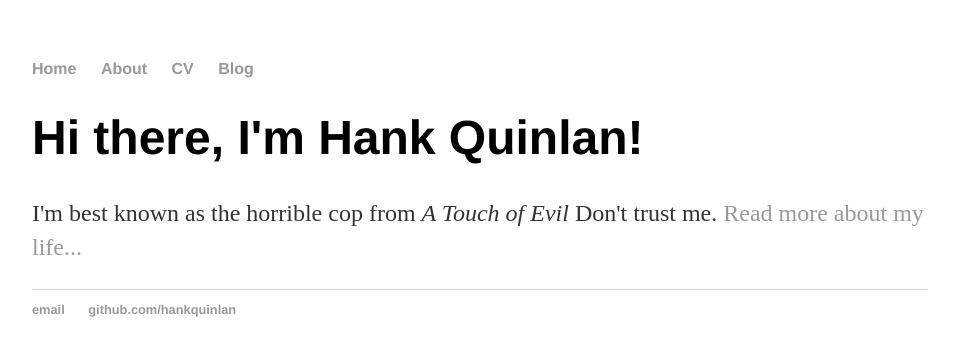
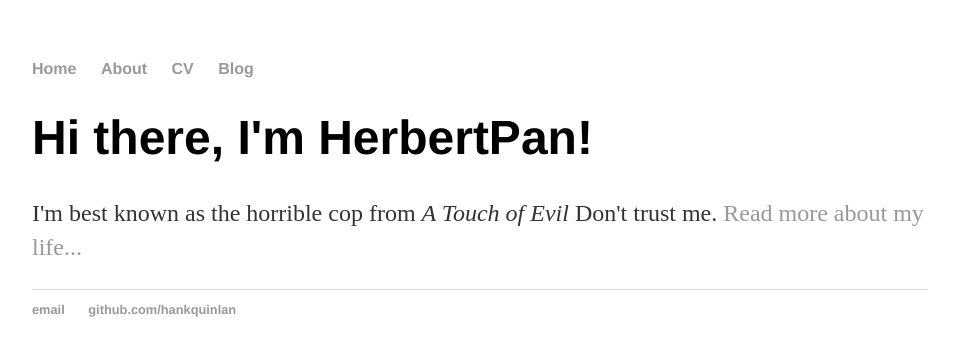
Before and after one commit to herbertpan/herbert.github.io, a Jekyll site: the page built from index.html, in a window 1280 px wide. Shown: the top 356 px of the page, without its empty margins (160-1115 px from the left). Built offline with Jekyll 4.4.1, drawn with Linux system fonts in a browser that asks for light colours.

Commit message:
Update index.html

```diff
--- a/index.html
+++ b/index.html
@@ -3,6 +3,6 @@ layout: default
 title: Hank Quinlan, Horrible Cop
 ---
 <div class="blurb">
-	<h1>Hi there, I'm Hank Quinlan!</h1>
+	<h1>Hi there, I'm HerbertPan!</h1>
 	<p>I'm best known as the horrible cop from <em>A Touch of Evil</em> Don't trust me. <a href="/about">Read more about my life...</a></p>
 </div><!-- /.blurb -->
```
